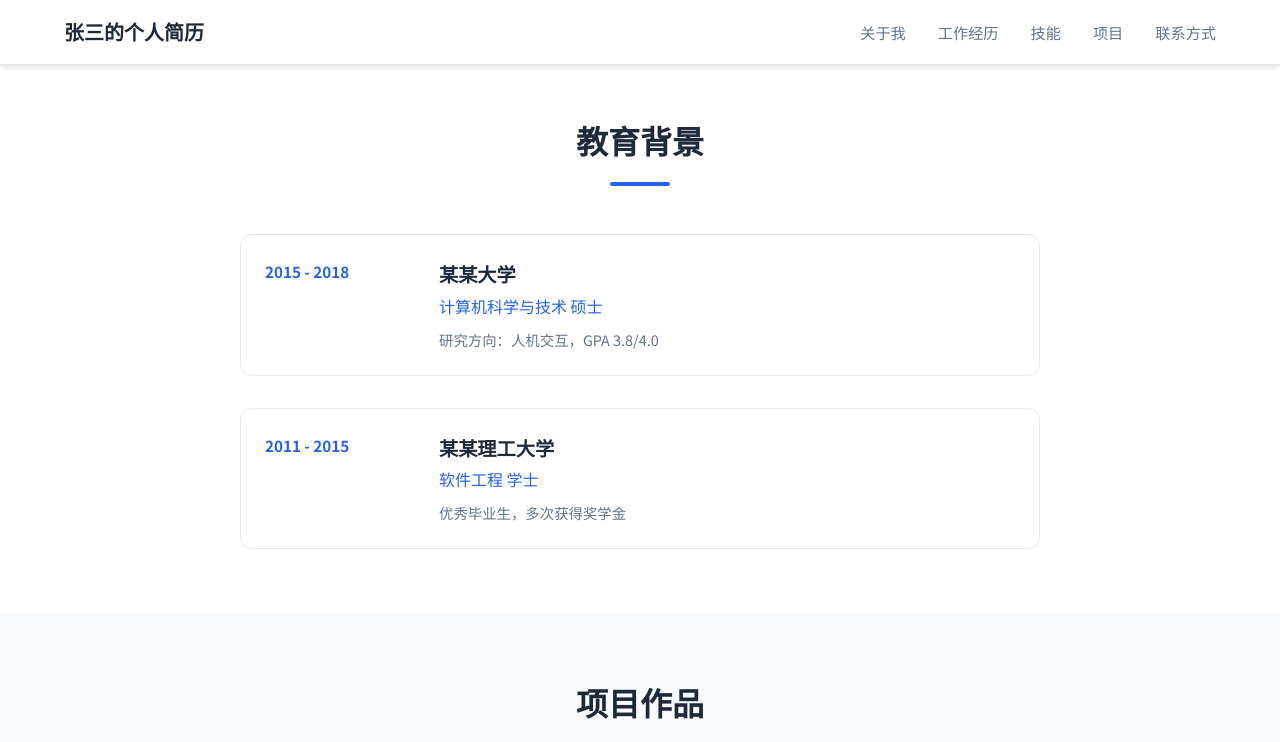
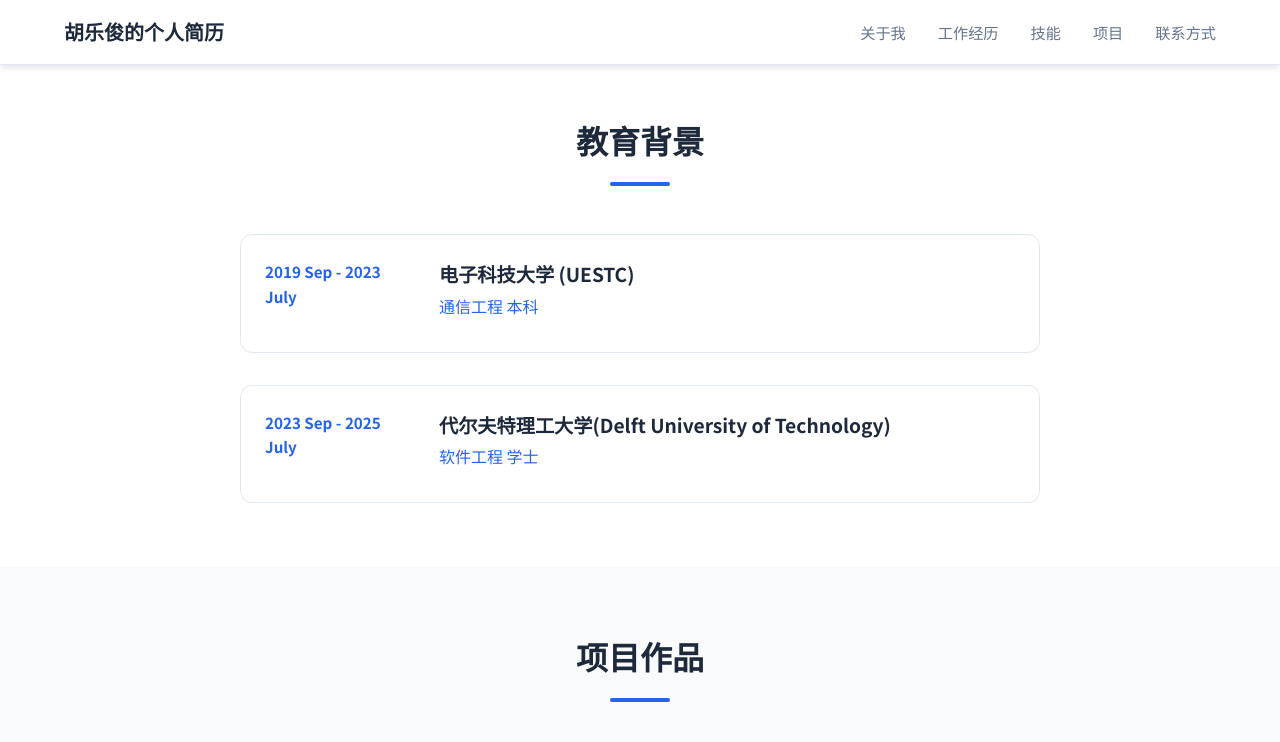
Before and after one commit to Lejun-Hu/Lejun-Hu.github.io, a Jekyll site: the page built from index.md, in a window 1280 px wide and 1400 px high, scrolled down 2131 px. Shown: the top 742 px of the window. Built offline with Jekyll 4.4.1, drawn with Linux system fonts in a browser that asks for light colours; some of the changed text lies outside the part shown.

Commit message:
稍微添加一些信息

```diff
--- a/_config.yml
+++ b/_config.yml
@@ -3,24 +3,24 @@
 # ============================================
 
 # 网站标题（显示在浏览器标签和页面头部）
-title: "张三的个人简历"
+title: "胡乐俊的个人简历"
 
 # 副标题/一句话介绍
-description: "全栈开发工程师 | 5年经验 | 专注Web技术"
+description: "Ai infra Learing"
 
 # 你的邮箱
-email: zhangsan@example.com
+email: 443462147@qq.com
 
 # 网站域名（GitHub Pages 会自动配置，本地开发时可留空）
 # url: "https://your-username.github.io"
 
 # 作者信息（用于 SEO 和元数据）
 author:
-  name: 张三
-  email: zhangsan@example.com
-  github: your-github-username
-  linkedin: your-linkedin-id
-  location: 北京, 中国
+  name: 胡乐俊
+  email: 443462147@qq.com
+  github: tbd
+  linkedin: tbd
+  location: 深圳, 中国
 
 # ============================================
 # Jekyll 构建设置
--- a/_data/education.yml
+++ b/_data/education.yml
@@ -1,12 +1,12 @@
 degrees:
-  - school: 某某大学
-    degree: 计算机科学与技术 硕士
-    start_year: 2015
-    end_year: 2018
-    description: 研究方向：人机交互，GPA 3.8/4.0
+  - school: 电子科技大学 (UESTC)
+    degree: 通信工程 本科
+    start_year: 2019 Sep
+    end_year: 2023 July
+    description:
 
-  - school: 某某理工大学
+  - school: 代尔夫特理工大学(Delft University of Technology)
     degree: 软件工程 学士
-    start_year: 2011
-    end_year: 2015
-    description: 优秀毕业生，多次获得奖学金
+    start_year: 2023 Sep
+    end_year: 2025 July
+    description:
```
